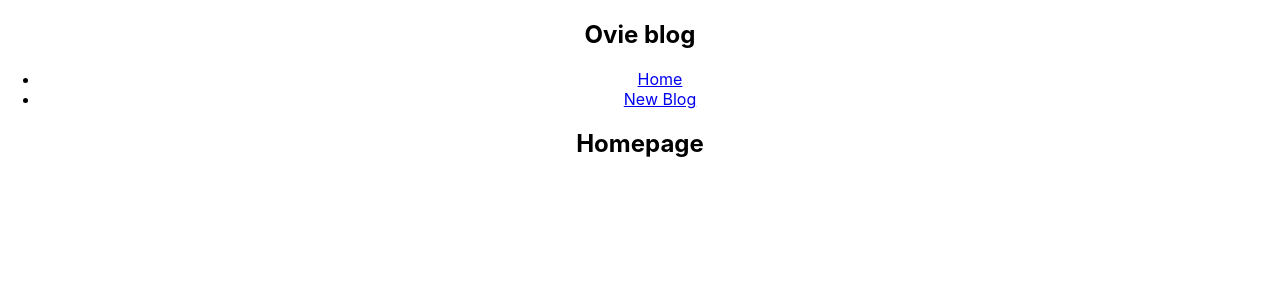
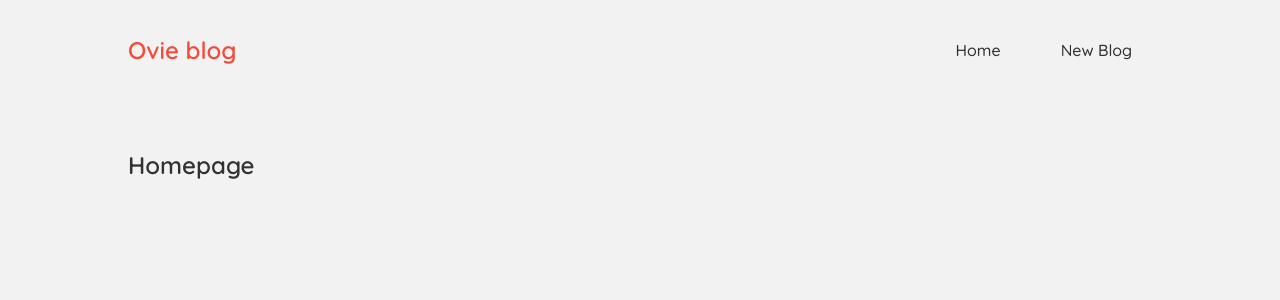
Before and after one commit to ovie009/ovie-blog, a React (Create React App) app: page / in a window 1280 px wide. Shown: the top 300 px of the page. Built offline with nearby package versions, Linux system fonts and the light colour scheme.

Commit message:
adding styles and importing of styleshhets

```diff
--- a/src/App.css
+++ /dev/null
@@ -1,38 +0,0 @@
-.App {
-  text-align: center;
-}
-
-.App-logo {
-  height: 40vmin;
-  pointer-events: none;
-}
-
-@media (prefers-reduced-motion: no-preference) {
-  .App-logo {
-    animation: App-logo-spin infinite 20s linear;
-  }
-}
-
-.App-header {
-  background-color: #282c34;
-  min-height: 100vh;
-  display: flex;
-  flex-direction: column;
-  align-items: center;
-  justify-content: center;
-  font-size: calc(10px + 2vmin);
-  color: white;
-}
-
-.App-link {
-  color: #61dafb;
-}
-
-@keyframes App-logo-spin {
-  from {
-    transform: rotate(0deg);
-  }
-  to {
-    transform: rotate(360deg);
-  }
-}
--- a/src/App.js
+++ b/src/App.js
@@ -1,4 +1,3 @@
-import './App.css';
 import Navbar from "./Navbar";
 import Home from "./Home";
 
--- /dev/null
+++ b/src/Navbar.css
@@ -0,0 +1,32 @@
+nav{
+    width: 100%;
+    height: 100px;
+    display: flex;
+    justify-content: space-between;
+    align-items: center;
+    padding: 30px;
+    padding-inline: 10%;
+    /* background-color: var(--themeColor); */
+}
+
+.logo{
+    color: var(--themeColor4);
+    font-weight: 600;
+}
+
+.nav-list{
+    display: flex;
+    list-style-type: none;
+    gap: 20px;
+}
+
+
+.list-items{
+    box-sizing: unset;
+    padding: 10px 20px;
+}
+
+.list-items a{
+    text-decoration: none;
+    color: rgb(50, 50, 50);
+}
--- a/src/Navbar.js
+++ b/src/Navbar.js
@@ -1,7 +1,9 @@
+import './Navbar.css'
+
 const Navbar = () => {
     return (
         <nav className="navbar">
-            <h1>Ovie blog</h1>
+            <h1 className='logo'>Ovie blog</h1>
             <ul className="nav-list">
                 <li className="list-items">
                     <a href="/">Home</a>
--- a/src/index.css
+++ b/src/index.css
@@ -1,13 +1,33 @@
-body {
+@import url('https://fonts.googleapis.com/css2?family=Quicksand:wght@500;600&display=swap');
+
+:root{
+  --themeColor1 : #0487D9;
+  --themeColor2 : #04D99D;
+  --themeColor3 : #F2CB05;
+  --themeColor4 : #F24C3D;
+  --themeColor5 : #F2F2F2;
+}
+
+* {
+  font-family: 'Quicksand', sans-serif;
   margin: 0;
-  font-family: -apple-system, BlinkMacSystemFont, 'Segoe UI', 'Roboto', 'Oxygen',
-    'Ubuntu', 'Cantarell', 'Fira Sans', 'Droid Sans', 'Helvetica Neue',
-    sans-serif;
-  -webkit-font-smoothing: antialiased;
-  -moz-osx-font-smoothing: grayscale;
+  padding: 0;
+  box-sizing: border-box;
 }
+
+/* Color Theme Swatches in Hex */
 
 code {
   font-family: source-code-pro, Menlo, Monaco, Consolas, 'Courier New',
     monospace;
 }
+
+body{
+  background-color: var(--themeColor5);
+  color: rgb(50, 50, 50);
+}
+
+.content{
+  width: 100%;
+  padding: 50px 10%;
+}
```
